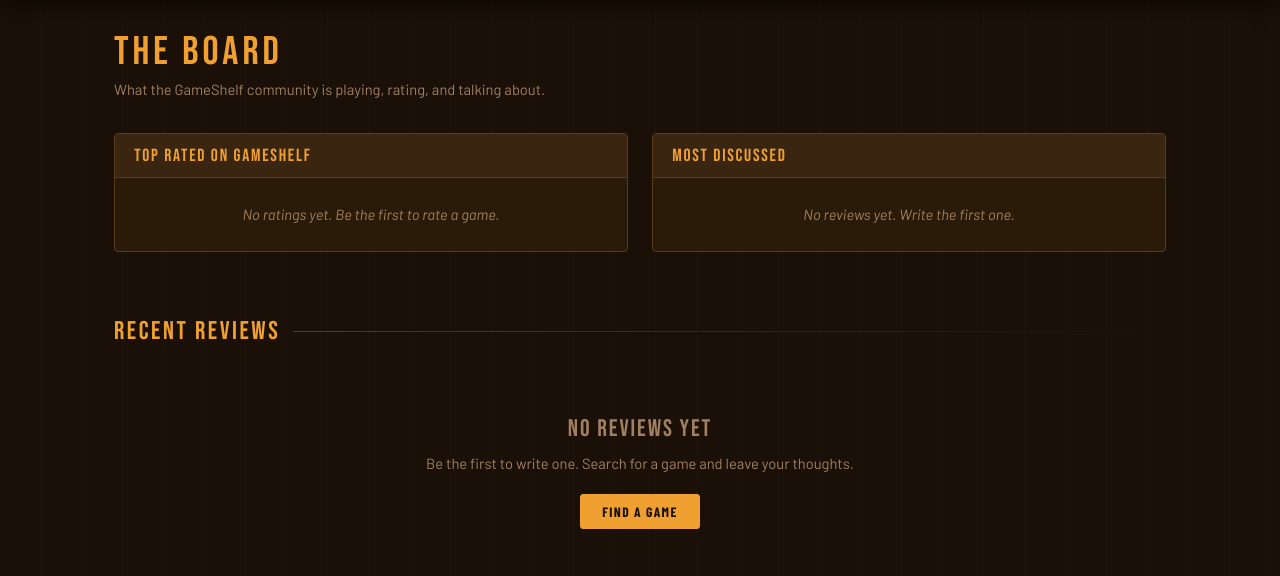
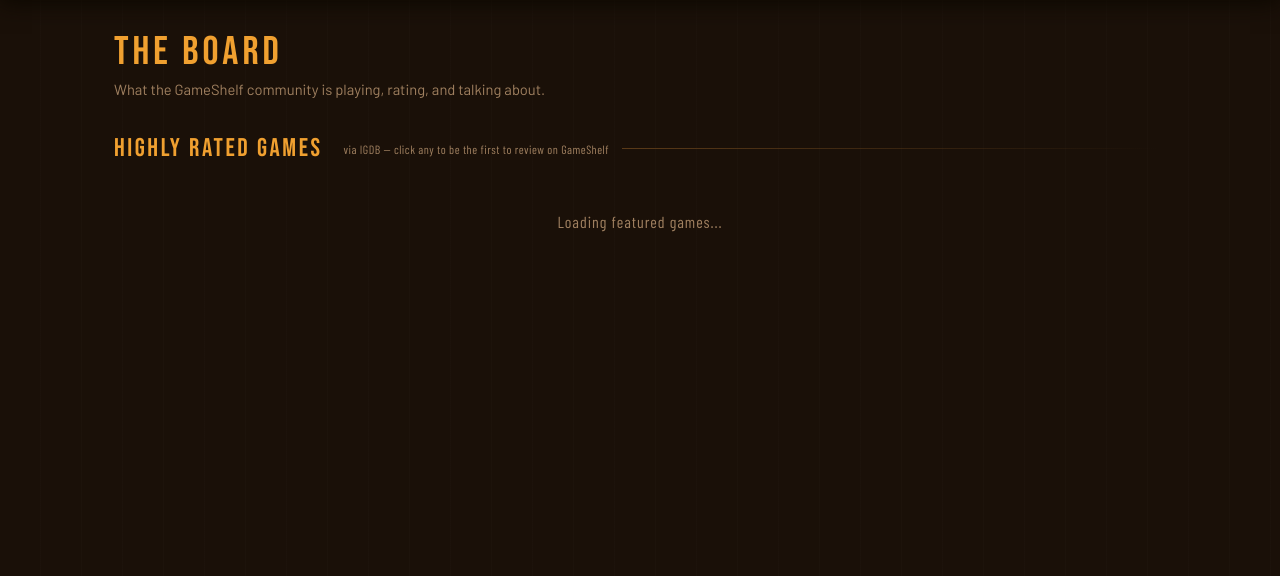
Before and after one commit to Nikki-asu/GameShelf, a Flask app: page /board in a window 1280 px wide. Shown: the part 98-674 px from the top of the page. Run offline with Flask 3, Linux system fonts and the light colour scheme.

Commit message:
adding featured game section

```diff
--- a/templates/board.html
+++ b/templates/board.html
@@ -22,14 +22,14 @@
     <p style="margin-top:0.3rem;">What the GameShelf community is playing, rating, and talking about.</p>
 </div>
 
-<!-- THREE COLUMNS: top rated, most reviewed, recent activity -->
+{% if top_rated or most_reviewed %}
+<!-- COMMUNITY RANKINGS -->
 <div style="display:grid;grid-template-columns:1fr 1fr;gap:1.5rem;margin-bottom:2.5rem;">
 
     <!-- TOP RATED ON GAMESHELF -->
     <div class="card">
         <div class="card-header">Top Rated on GameShelf</div>
         <div class="card-body" style="padding:0;">
-            {% if top_rated %}
             {% for g in top_rated[:8] %}
             <a href="/game/{{ g.game_id }}" style="display:flex;align-items:center;gap:0.8rem;padding:0.7rem 1rem;border-bottom:1px solid var(--border);text-decoration:none;transition:background 0.15s;"
                onmouseover="this.style.background='var(--surface2)'" onmouseout="this.style.background=''">
@@ -46,9 +46,6 @@
                 <div style="font-family:'Barlow Condensed',sans-serif;font-size:0.75rem;color:var(--text2);flex-shrink:0;">{{ g.count }} rating{% if g.count != 1 %}s{% endif %}</div>
             </a>
             {% endfor %}
-            {% else %}
-            <p style="padding:1.5rem;text-align:center;font-style:italic;">No ratings yet. Be the first to rate a game.</p>
-            {% endif %}
         </div>
     </div>
 
@@ -56,7 +53,6 @@
     <div class="card">
         <div class="card-header">Most Discussed</div>
         <div class="card-body" style="padding:0;">
-            {% if most_reviewed %}
             {% for g in most_reviewed[:8] %}
             <a href="/game/{{ g.game_id }}" style="display:flex;align-items:center;gap:0.8rem;padding:0.7rem 1rem;border-bottom:1px solid var(--border);text-decoration:none;transition:background 0.15s;"
                onmouseover="this.style.background='var(--surface2)'" onmouseout="this.style.background=''">
@@ -73,19 +69,14 @@
                 <div style="font-family:'Barlow Condensed',sans-serif;font-size:0.75rem;color:var(--text2);flex-shrink:0;">{{ g.review_count }} review{% if g.review_count != 1 %}s{% endif %}</div>
             </a>
             {% endfor %}
-            {% else %}
-            <p style="padding:1.5rem;text-align:center;font-style:italic;">No reviews yet. Write the first one.</p>
-            {% endif %}
         </div>
     </div>
-
 </div>
 
-<!-- RECENT REVIEWS FEED -->
+<!-- RECENT REVIEWS -->
 <div class="shelf-label" style="margin-bottom:1.2rem;">Recent Reviews</div>
-
 {% if recent_reviews %}
-<div style="display:grid;grid-template-columns:1fr 1fr;gap:1rem;">
+<div style="display:grid;grid-template-columns:1fr 1fr;gap:1rem;margin-bottom:3rem;">
 {% for r in recent_reviews %}
 <div class="card" style="margin:0;">
     <div class="card-body" style="padding:1rem;">
@@ -113,13 +104,110 @@
 </div>
 {% endfor %}
 </div>
-{% else %}
-<div style="text-align:center;padding:3rem;color:var(--text2);">
-    <div style="font-family:'Bebas Neue',sans-serif;font-size:1.5rem;letter-spacing:0.08em;margin-bottom:0.5rem;">No reviews yet</div>
-    <p>Be the first to write one. Search for a game and leave your thoughts.</p>
-    <br>
-    <a href="/search" class="btn btn-solid">Find a Game</a>
-</div>
 {% endif %}
 
+{% endif %}
+
+<!-- FEATURED GAMES — always shown, populated from IGDB -->
+<div style="margin-bottom:1rem;display:flex;align-items:center;justify-content:space-between;flex-wrap:wrap;gap:0.5rem;">
+    <div class="shelf-label" style="margin:0;flex:1;">
+        Highly Rated Games
+        <span style="font-family:'Barlow Condensed',sans-serif;font-size:0.75rem;color:var(--text2);font-weight:400;letter-spacing:0.04em;text-transform:none;margin-left:0.5rem;">via IGDB — click any to be the first to review on GameShelf</span>
+    </div>
+    <div id="featured-genres" style="display:flex;gap:0.4rem;flex-wrap:wrap;"></div>
+</div>
+
+<div id="featured-loading" style="text-align:center;padding:2rem;color:var(--text2);font-family:'Barlow Condensed',sans-serif;letter-spacing:0.06em;">
+    Loading featured games...
+</div>
+
+<div id="featured-shelf" style="display:none;">
+    <div class="shelf-plank" id="featured-games" style="min-height:160px;flex-wrap:wrap;gap:8px;padding:1.2rem 1.5rem 1rem;align-items:flex-end;"></div>
+</div>
+
 {% endblock %}
+
+{% block scripts %}
+<script>
+let allFeatured = [];
+let activeGenre = 'all';
+
+async function loadFeatured() {
+    try {
+        const r = await fetch('/board/featured');
+        const data = await r.json();
+        allFeatured = data.results || [];
+
+        // Build genre filter buttons
+        const genres = new Set();
+        allFeatured.forEach(g => {
+            if (g.genres) g.genres.split(', ').forEach(genre => genres.add(genre));
+        });
+
+        const genreEl = document.getElementById('featured-genres');
+        const allBtn = makeGenreBtn('All', 'all', true);
+        genreEl.appendChild(allBtn);
+        genres.forEach(genre => {
+            genreEl.appendChild(makeGenreBtn(genre, genre, false));
+        });
+
+        renderFeatured('all');
+    } catch(e) {
+        document.getElementById('featured-loading').textContent = 'Could not load featured games.';
+    }
+}
+
+function makeGenreBtn(label, value, active) {
+    const btn = document.createElement('button');
+    btn.textContent = label;
+    btn.dataset.genre = value;
+    btn.style.cssText = `font-family:'Barlow Condensed',sans-serif;font-weight:600;font-size:0.75rem;letter-spacing:0.08em;text-transform:uppercase;padding:0.25rem 0.6rem;border-radius:3px;border:1px solid ${active ? 'var(--accent)' : 'var(--border)'};background:${active ? 'var(--accent)' : 'transparent'};color:${active ? 'var(--bg)' : 'var(--text2)'};cursor:pointer;transition:all 0.15s;`;
+    btn.onclick = () => {
+        document.querySelectorAll('#featured-genres button').forEach(b => {
+            b.style.borderColor = 'var(--border)';
+            b.style.background = 'transparent';
+            b.style.color = 'var(--text2)';
+        });
+        btn.style.borderColor = 'var(--accent)';
+        btn.style.background = 'var(--accent)';
+        btn.style.color = 'var(--bg)';
+        renderFeatured(value);
+    };
+    return btn;
+}
+
+function renderFeatured(genre) {
+    activeGenre = genre;
+    const filtered = genre === 'all'
+        ? allFeatured
+        : allFeatured.filter(g => g.genres && g.genres.includes(genre));
+
+    document.getElementById('featured-loading').style.display = 'none';
+    const shelf = document.getElementById('featured-shelf');
+    const gamesEl = document.getElementById('featured-games');
+    shelf.style.display = '';
+    gamesEl.innerHTML = '';
+
+    filtered.forEach(g => {
+        const a = document.createElement('a');
+        a.href = `/game/${g.id}`;
+        a.className = 'game-case';
+        a.title = `${g.title}${g.released ? ' ('+g.released+')' : ''}`;
+        a.style.cssText = 'flex-shrink:0;width:72px;height:110px;';
+
+        if (g.cover_url) {
+            a.innerHTML = `<img src="${g.cover_url}" alt="${g.title}" loading="lazy" style="width:100%;height:100%;object-fit:cover;display:block;"><div class="case-shine"></div>`;
+        } else {
+            a.innerHTML = `<div class="no-cover"><span>${g.title}</span></div><div class="case-shine"></div>`;
+        }
+        gamesEl.appendChild(a);
+    });
+
+    if (!filtered.length) {
+        gamesEl.innerHTML = '<span style="color:var(--text2);font-style:italic;font-size:0.9rem;padding:1rem;">No games found for this genre.</span>';
+    }
+}
+
+loadFeatured();
+</script>
+{% endblock %}
```
